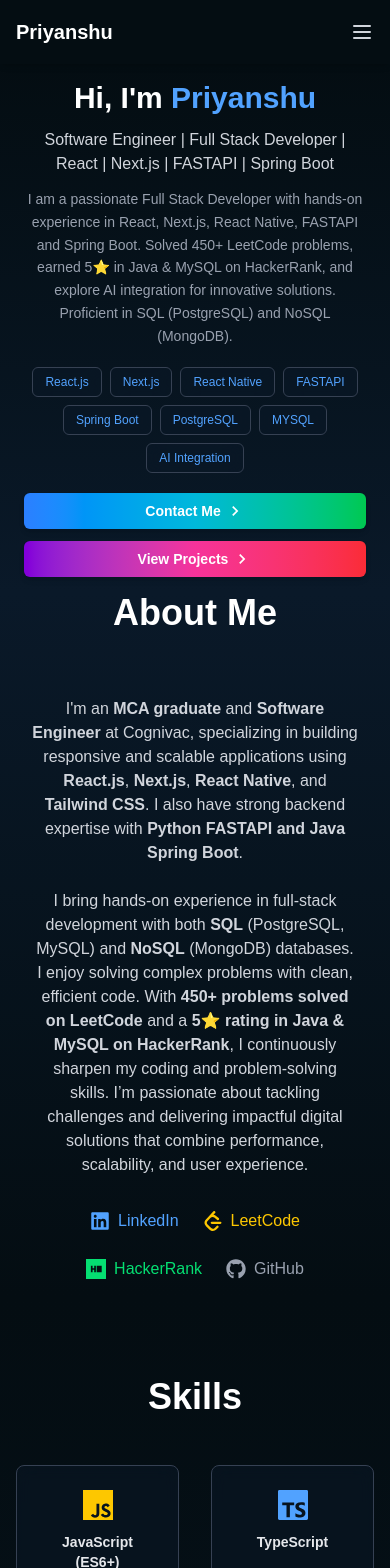
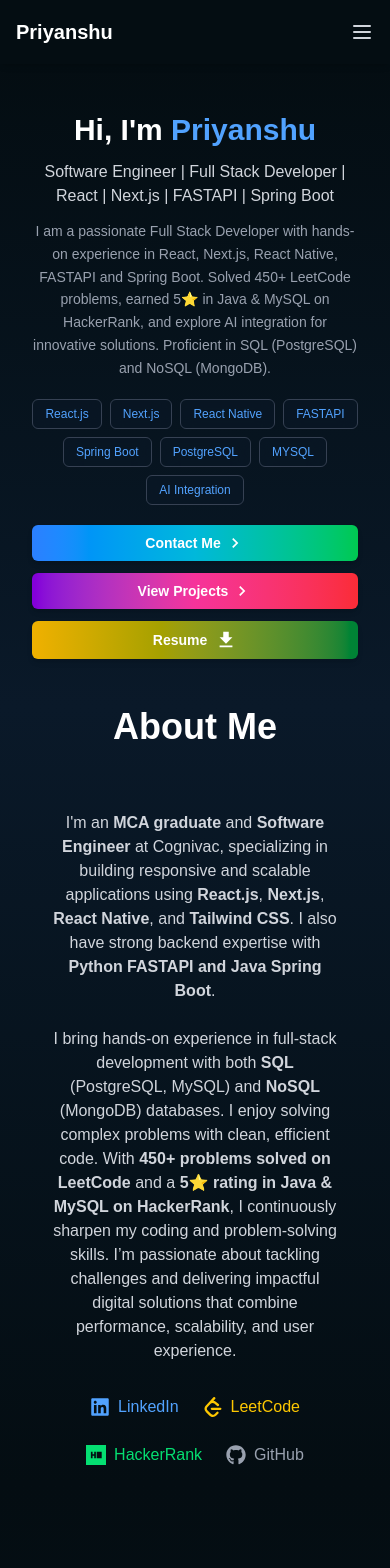
Before and after one commit to PriYanahsu/Nextjs-Portfolio-Priyanshu, a Next.js app: page / in a window 390 px wide. Shown: the top 1568 px of the page. Built offline with nearby package versions, Linux system fonts and the light colour scheme.

Commit message:
add resume download

```diff
--- a/app/components/About.tsx
+++ b/app/components/About.tsx
@@ -8,7 +8,7 @@ const About = () => {
       id="about"
       className="min-h-[60vh] md:min-h-[70vh] w-full flex items-center justify-center bg-gradient-to-b from-[#0A1929] to-[#040D12] text-white px-4"
     >
-      <div className="container mx-full">
+      <div className="max-w-7xl mx-auto px-4 sm:px-6 lg:px-8 w-full">
         <h2 className="text-4xl font-bold text-center mb-12 text-white">
           About Me
         </h2>
--- a/app/components/Certificate.jsx
+++ b/app/components/Certificate.jsx
@@ -36,7 +36,7 @@ const Certificate = () => {
       id="certificates"
       className="py-20 bg-gradient-to-b from-[#040D12] to-[#0A1929]"
     >
-      <div className="container mx-auto px-4">
+      <div className="max-w-7xl mx-auto px-4 sm:px-6 lg:px-8">
         <h2 className="text-4xl font-bold text-center mb-12 text-white">
           Certificates
         </h2>
--- a/app/components/Contact.tsx
+++ b/app/components/Contact.tsx
@@ -7,7 +7,7 @@ const Contact = () => {
       id="contact"
       className="py-20 bg-gradient-to-b from-[#0A1929] to-[#040D12]"
     >
-      <div className="container mx-auto px-4">
+      <div className="max-w-7xl mx-auto px-4 sm:px-6 lg:px-8">
         <h2 className="text-4xl font-bold text-center mb-12 text-white">
           Get In Touch
         </h2>
--- a/app/components/Hero.tsx
+++ b/app/components/Hero.tsx
@@ -1,7 +1,7 @@
 "use client"; // Next.js 13+ app directory
 
 import Image from "next/image";
-import { MdOutlineKeyboardArrowRight } from "react-icons/md";
+import { MdOutlineKeyboardArrowRight, MdFileDownload } from "react-icons/md";
 import { Link as ScrollLink } from "react-scroll";
 import HeroImage from "../assets/HeroImg.jpg";
 
@@ -9,9 +9,9 @@ const Hero = () => {
   return (
     <section
       id="hero"
-      className="min-h-[60vh] md:min-h-screen w-full flex items-center justify-center bg-gradient-to-b from-[#040D12] to-[#0A1929] text-white px-6 py-4"
+      className="min-h-[60vh] md:min-h-[85vh] w-full flex items-center justify-center bg-gradient-to-b from-[#040D12] to-[#0A1929] text-white px-4 py-12 md:py-20"
     >
-      <div className="max-w-6xl w-full flex flex-col md:flex-row items-center justify-center text-center md:text-left">
+      <div className="max-w-7xl mx-auto w-full px-4 sm:px-6 lg:px-8 flex flex-col md:flex-row items-center justify-center text-center md:text-left">
         {/* Text Section */}
         <div className="flex flex-col justify-center md:w-1/2">
           <h1 className="text-3xl sm:text-4xl md:text-5xl lg:text-6xl font-bold mb-3">
@@ -79,6 +79,17 @@ const Hero = () => {
                 <MdOutlineKeyboardArrowRight size={20} />
               </span>
             </ScrollLink>
+
+            <a
+              href="/resume.pdf"
+              download="Priyanshu_Resume.pdf"
+              className="group w-full sm:w-auto px-5 py-2 flex items-center justify-center rounded-md bg-gradient-to-r from-yellow-500 to-green-700 text-white font-semibold shadow-md hover:scale-105 transform transition duration-300 text-sm sm:text-base"
+            >
+              Resume
+              <span className="ml-2">
+                <MdFileDownload size={22} />
+              </span>
+            </a>
           </div>
         </div>
 
--- a/app/components/Projects.tsx
+++ b/app/components/Projects.tsx
@@ -136,7 +136,7 @@ const Projects = () => {
       initial="hidden"
       whileInView="visible"
       viewport={{ once: true }}
-      className="grid sm:grid-cols-1 mx-4 md:grid-cols-2 lg:mx-28 lg:grid-cols-3 gap-8"
+      className="grid grid-cols-1 md:grid-cols-2 lg:grid-cols-3 gap-8"
     >
       {projects.map((project, index) => (
         <motion.div
@@ -223,7 +223,7 @@ const Projects = () => {
       id="projects"
       className="py-20 bg-gradient-to-b from-[#0A1929] to-[#040D12]"
     >
-      <div className="container mx-auto px-4">
+      <div className="max-w-7xl mx-auto px-4 sm:px-6 lg:px-8">
         <motion.h2
           initial={{ opacity: 0, y: -20 }}
           whileInView={{ opacity: 1, y: 0 }}
--- a/app/components/Skills.tsx
+++ b/app/components/Skills.tsx
@@ -55,7 +55,7 @@ export default function Skills() {
       id="skills"
       className="py-20 bg-gradient-to-b from-[#040D12] to-[#0A1929]"
     >
-      <div className="container mx-auto px-4">
+      <div className="max-w-7xl mx-auto px-4 sm:px-6 lg:px-8">
         <h2 className="text-4xl font-bold text-center mb-12 text-white">
           Skills
         </h2>
```
Also changed, not shown: 1 other file (tests, documents, lock files or other folders).
